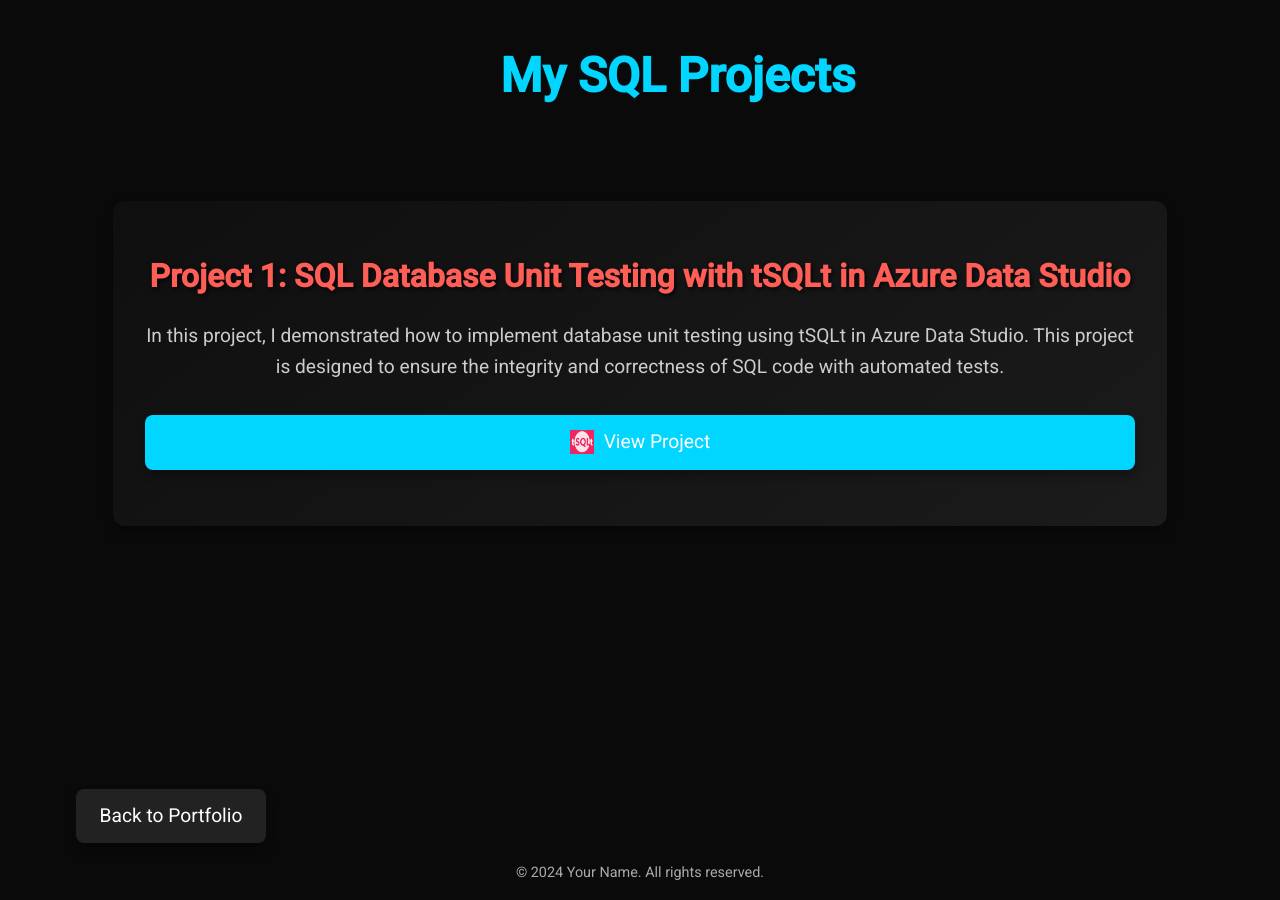
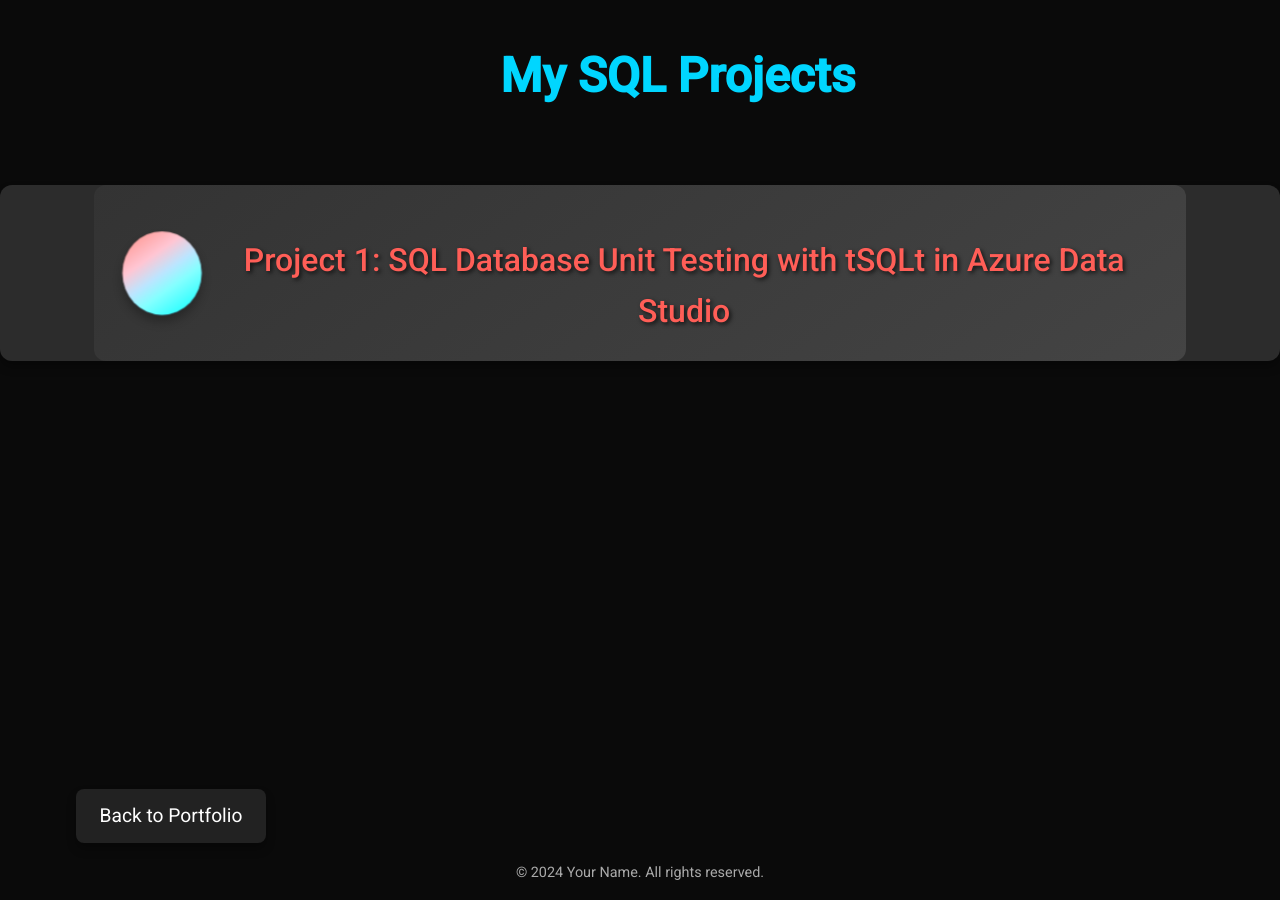
Before and after one commit to nbahador/nbahador.github.io, a Jekyll site: the page sqlprojects.html, which Jekyll copies as it is, in a window 1280 px wide. Built offline with Jekyll 4.4.1, drawn with Linux system fonts in a browser that asks for light colours.

Commit message:
Update sqlprojects.html

```diff
--- a/sqlprojects.html
+++ b/sqlprojects.html
@@ -33,20 +33,26 @@
 
         /* Project container styles */
         .projects-container {
-            width: calc(100% - 6cm); /* Full width minus 3cm padding on both sides */
+            width: calc(100% - 5cm); /* Reduced width of container */
             margin-top: 1cm; /* 1 cm below the title */
-            padding: 0 3cm; /* 3cm padding on both sides */
+            padding: 0 2.5cm; /* 2.5cm padding on both sides */
             text-align: center;
+            background-color: #2c2c2c; /* Slight separation from background */
+            border-radius: 12px;
+            box-shadow: 0 6px 10px rgba(0, 0, 0, 0.3);
+            margin-bottom: 2rem;
         }
 
         .project {
-            background: linear-gradient(145deg, #0f0f0f, #1b1b1b); /* Dark metallic background */
-            border-radius: 12px;
-            box-shadow: 0 6px 10px rgba(0, 0, 0, 0.3);
-            margin: 1rem 0;
+            display: flex;
+            align-items: center;
+            justify-content: center;
+            flex-direction: row;
+            background: linear-gradient(145deg, #333, #444);
             padding: 1.5rem 2rem; /* Reduced height of project container */
             transition: transform 0.3s ease, box-shadow 0.3s ease;
             color: #fff;
+            border-radius: 12px;
         }
 
         .project:hover {
@@ -57,16 +63,38 @@
         .project h2 {
             font-size: 2rem;
             color: #ff5e57; /* Bold metallic pink */
-            margin-bottom: 1rem;
+            margin-left: 1rem;
+            margin-bottom: 0;
             text-shadow: 2px 2px 4px rgba(0, 0, 0, 0.7);
+            font-weight: 500;
         }
 
-        .project p {
-            font-size: 1.2rem;
-            color: #ccc;
+        /* Icon Style */
+        .project-icon {
+            width: 2cm;
+            height: 2cm;
+            border-radius: 50%;
+            background-image: url('https://github.com/nbahador/nbahador.github.io/blob/main/assets/img/tSQLt.png?raw=true');
+            background-size: cover;
+            background-position: center;
+            animation: fadeInOut 4s infinite alternate;
+            box-shadow: 0 6px 10px rgba(0, 0, 0, 0.3);
         }
 
-        /* Button styles */
+        /* Icon fading animation with metallic gradient effect */
+        @keyframes fadeInOut {
+            0% {
+                transform: scale(1);
+                filter: brightness(1);
+                background: linear-gradient(145deg, #00d6ff, #ff5e57);
+            }
+            100% {
+                transform: scale(1.1);
+                filter: brightness(1.5);
+                background: linear-gradient(145deg, #ff5e57, #00d6ff);
+            }
+        }
+
         .button {
             display: flex;
             align-items: center;
@@ -133,13 +161,10 @@
     <!-- Projects Section -->
     <div class="projects-container">
         <div class="project">
+            <!-- Icon on the left of the text -->
+            <div class="project-icon"></div>
             <h2>Project 1: SQL Database Unit Testing with tSQLt in Azure Data Studio</h2>
-            <p>In this project, I demonstrated how to implement database unit testing using tSQLt in Azure Data Studio. This project is designed to ensure the integrity and correctness of SQL code with automated tests.</p>
-            <a href="#" class="button">
-                <img src="https://github.com/nbahador/nbahador.github.io/blob/main/assets/img/tSQLt.png?raw=true" alt="tSQLt Icon"> View Project
-            </a>
         </div>
-        <!-- Add more projects as needed -->
     </div>
 
     <!-- Back to Portfolio Button -->
```
